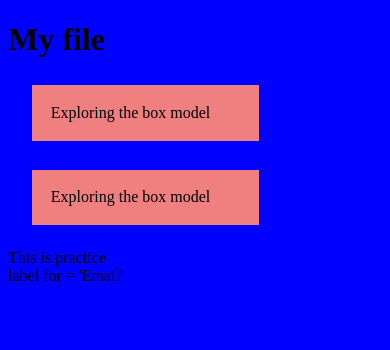
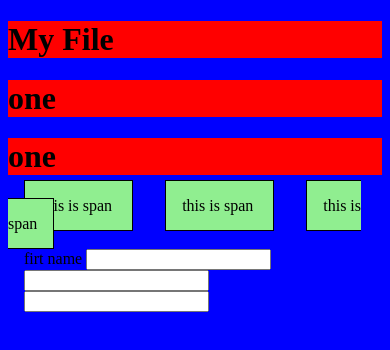
Before and after one commit to NyashaLoveness/uj-layout-workshop, a plain HTML site: page responsive.html in a window 390 px wide. Drawn offline with Linux system fonts and the light colour scheme.

Commit message:
changes to responsive

```diff
--- a/responsive.html
+++ b/responsive.html
@@ -10,7 +10,7 @@
     body {
         background-color: blue;
     }
-    @media (min-width: 760px) {
+    @media (min-width: 600px) {
     body {
         background-color: orange;
     }
@@ -28,10 +28,58 @@
         width: 5cm;
         margin: 0.5cm;
     }
+    .box1 {
+        background-color:lightcoral;
+        border: 5px solid blue;
+        padding: 0.5cm;
+        width: 5cm;
+        margin: 0.5cm;
+    }
+
+    h1 {
+        background-color: red;
+    }
+    h2{
+        background-color:blueviolet;
+    }
+    span {
+        border: 1px solid;
+            background-color: lightgreen;
+            padding: 1em;
+            margin: 1em
+    }
+    .input {
+        margin: 1em;
+    }
     </style>
 </head>
 <body>
-    <h1>My file</h1>
+    <h1>My File</h1>
+    <h1>one</h1>
+    <h1>one</h1>
+
+    <span>this is span </span>
+<span>this is span </span>
+<span>this is span </span>
+<div class=" input">
+    <label for="firtName">firt name</label>
+    <input type="text" name="firstName" >
+<div>
+</div>
+<input type ="text">
+<div>
+</div>
+    <input type ="text">
+    <div>
+</div>
+ <!-- Add this div -->
+ <!-- <div class= "box" >
+   Exploring the model
+    </div>
+    <div class= "box" >
+    Exploring the model
+    </div>
+
     <div class="box">
         Exploring the box model
     </div>
```
